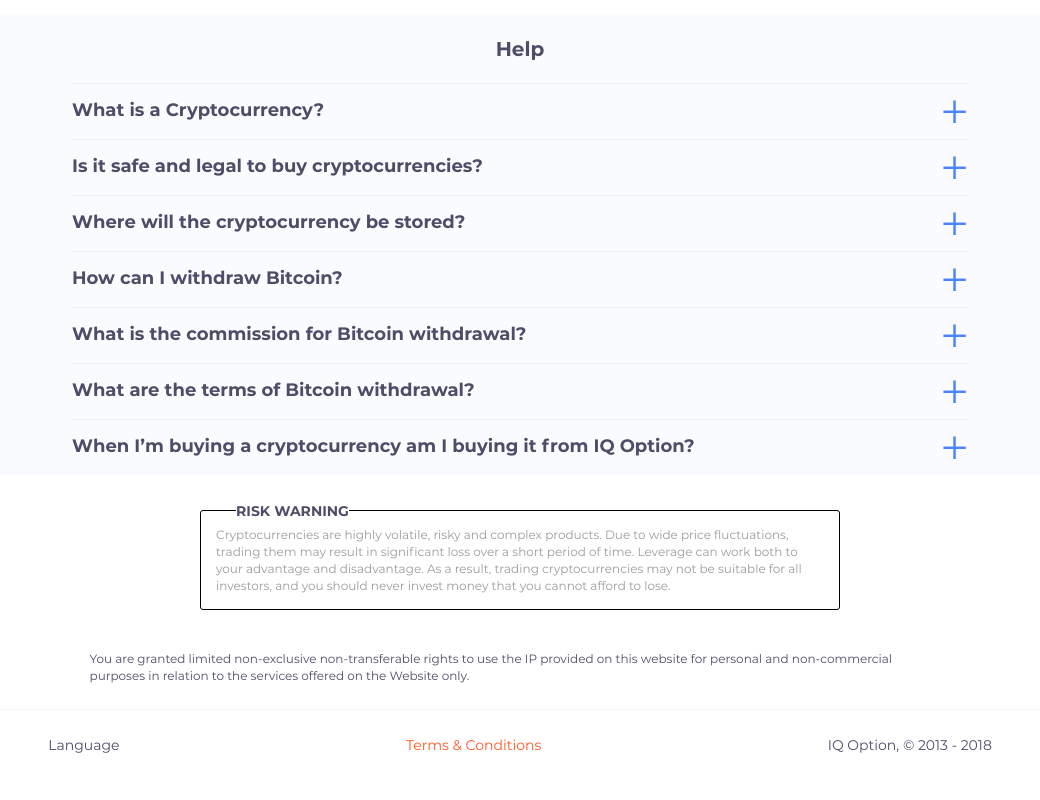
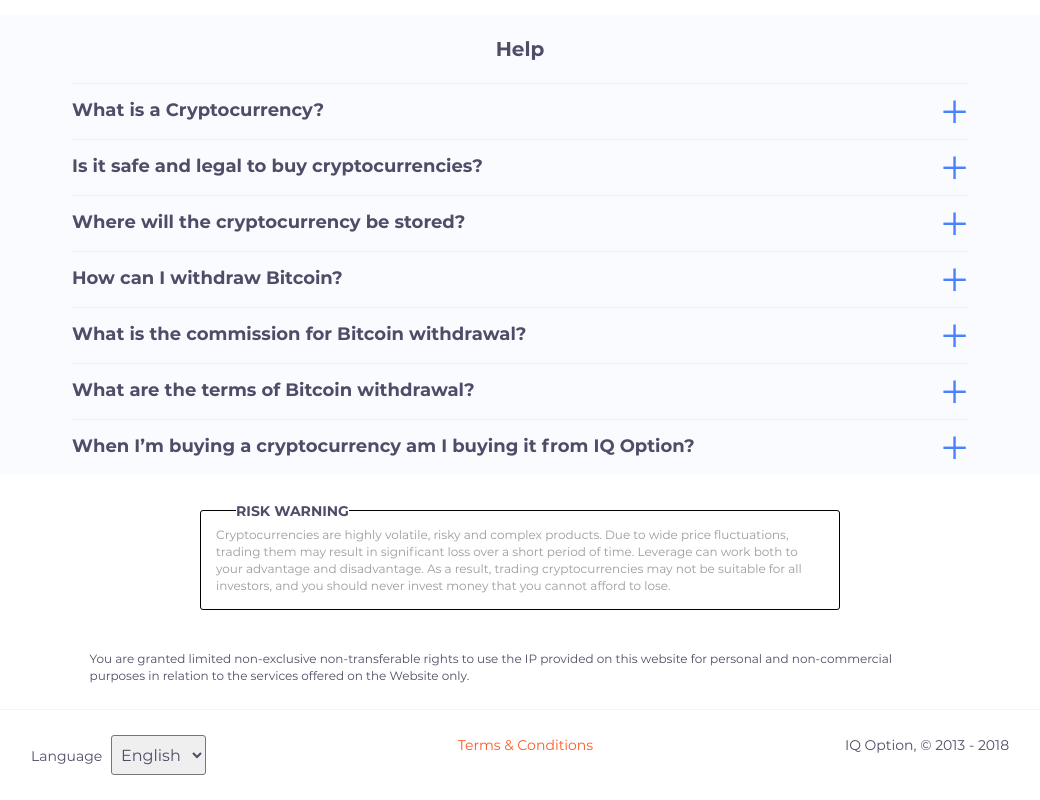
Before and after one commit to hS54KqwHCL79/iqoption, a website: page index.html in a window 1280 px wide. Shown: the part 850-1650 px from the top of the page, without its empty margins (120-1160 px from the left). Drawn offline with Linux system fonts and the light colour scheme.

Commit message:
added underground

```diff
--- a/css/style.css
+++ b/css/style.css
@@ -376,3 +376,12 @@ a:hover {
  font-size:14px;
  line-height:20px;
 }
+select
+{
+ font-family:MonsRegular;
+ font-size:16px;
+ border-radius:3px;
+ padding:5px;
+ height:40px;
+ margin-left:5px;
+}
--- a/data/data.json
+++ b/data/data.json
@@ -1,12 +1,10 @@
 {
  "eng":
  {
-  "somedata":"asdsad",
   "buy":"Buy Cryptocurrency With a Bank Card"
  },
   "russ":
   {
-   "somedata":"qweqwe",
    "buy":"Банк"
   }
  }
--- a/index.html
+++ b/index.html
@@ -3,6 +3,7 @@
 <html lang="en" xmlns="http://www.w3.org/1999/xhtml">
 <head>
     <meta charset="utf-8" />
+	<meta name="viewport" content="width=device-width, initial-scale=1.0">
     <title></title>
     <link rel="stylesheet" type="text/css" href="css/style.css">
 </head>
@@ -290,6 +291,10 @@
 <div class = "underground">
  <div>
   <span>Language</span>
+  <select id = "language">
+   <option value = "eng">English</option>
+   <option value = "russ">Russian</option>
+  </select>
  </div>
  <div>
   <span style= "color:#ff5722;">Terms & Conditions</span>
@@ -369,6 +374,12 @@ function resetData(language)
  {
   var DATA_FOR_PAGE = {}
   resetData('russ')
+  $("#language").change(function()
+  {
+   var selectLang = $(this).children(":selected").attr("value")
+   console.log($(this).children(":selected").attr("value"))
+   resetData(selectLang)
+  })
   $('.cryp_text').click(function()
   {
    resetData('eng')
```
